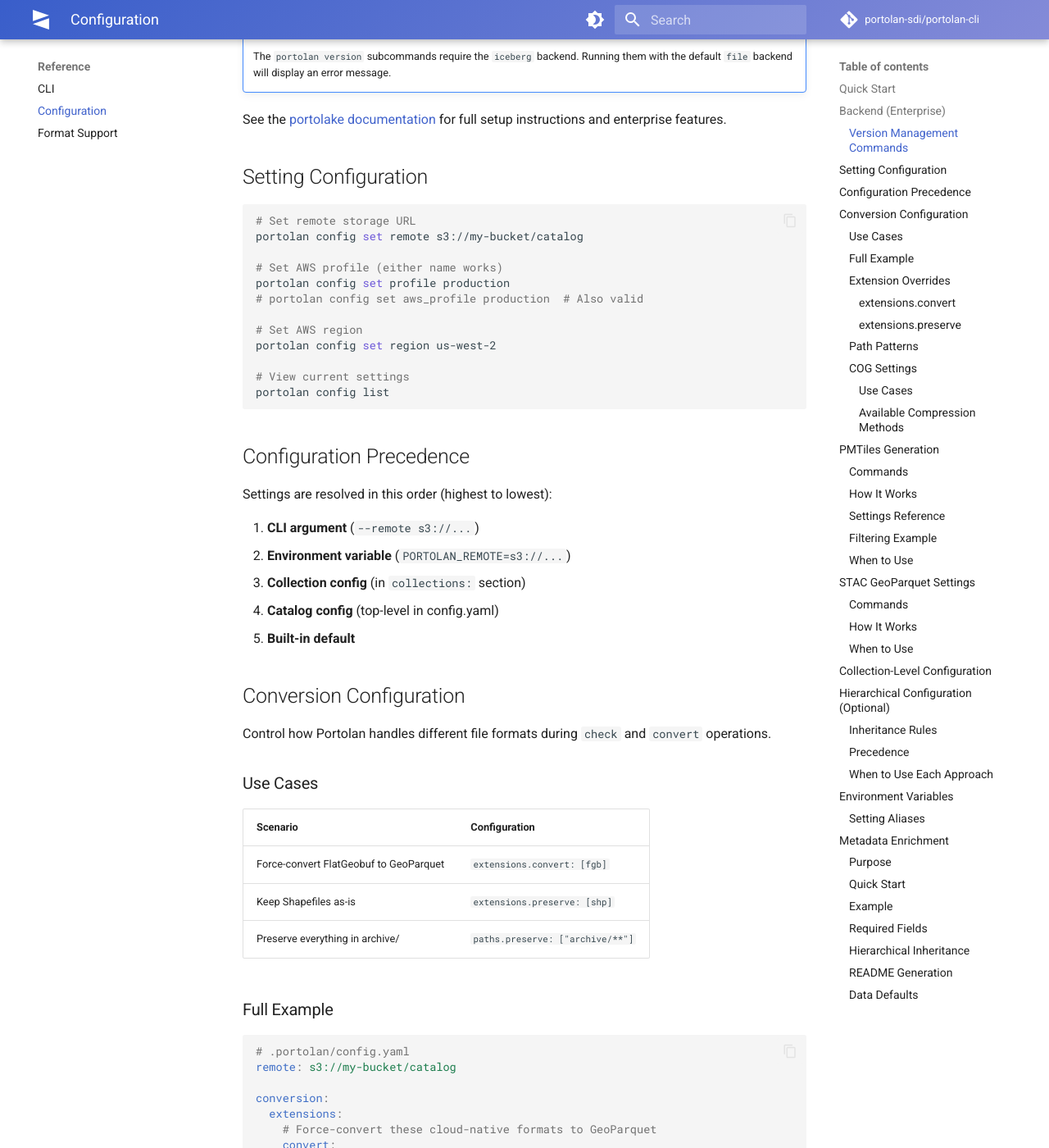
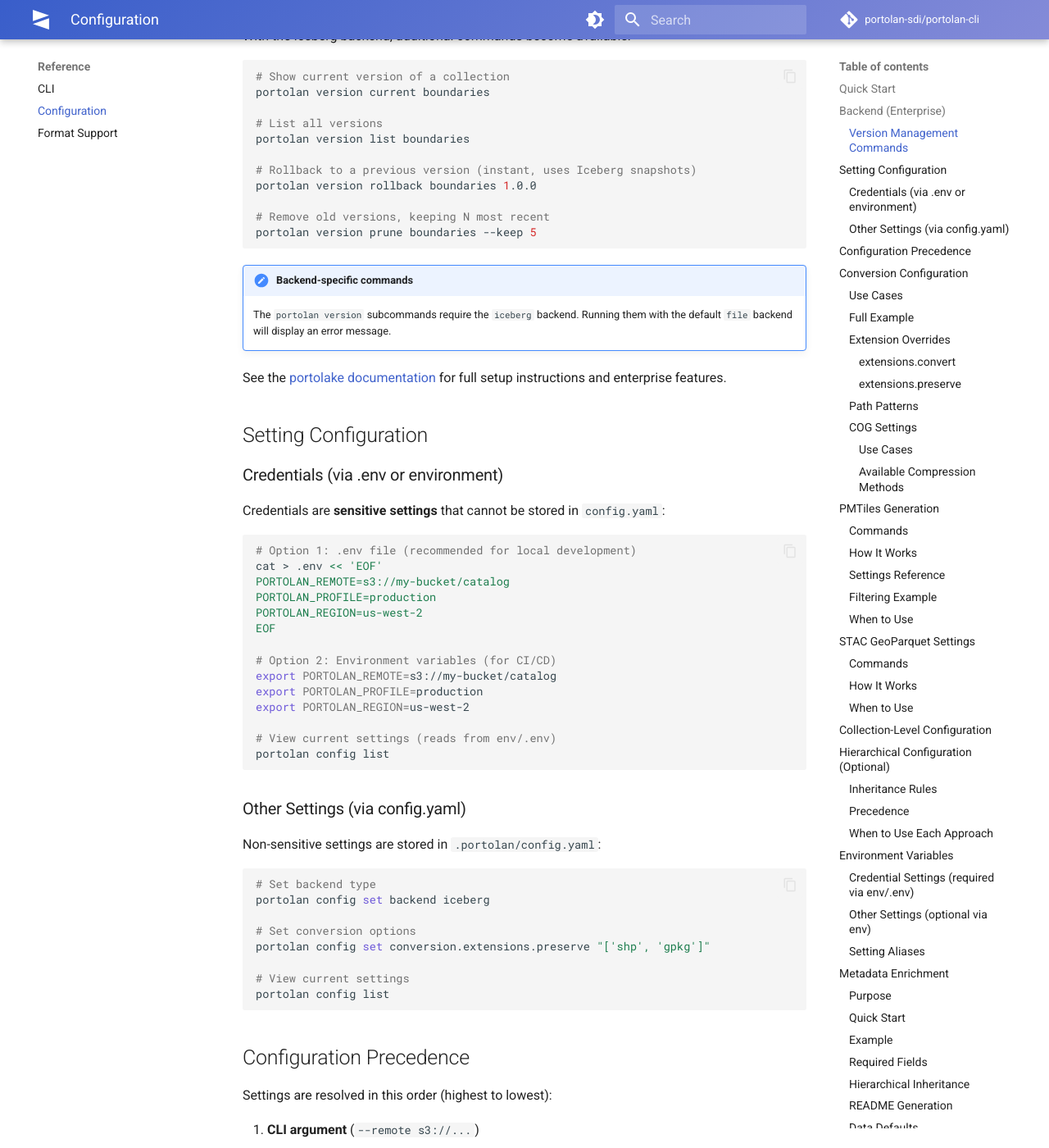
Before and after one commit to portolan-sdi/portolan-cli, an MkDocs documentation site: the page built from docs/reference/configuration.md, in a window 1280 px wide and 1400 px high, scrolled down 1260 px. Shown: the whole window at 82% size. Built offline with MkDocs 1.6.1 and Material for MkDocs 9.7.7, drawn with Linux system fonts in a browser that asks for light colours; comment, search, counter and statistics services are not loaded; some of the changed text lies outside the part shown.

Commit message:
fix(config): move credentials to env vars to prevent accidental exposure (Issue #356)
Credentials (remote, profile, region) can no longer be stored in
.portolan/config.yaml, which gets pushed to remote storage. These
"sensitive settings" must now use PORTOLAN_* env vars or .env files.

Changes:
- Add SENSITIVE_SETTINGS constant blocking remote/profile/region in set_setting()
- Add load_dotenv_from_catalog() to load .env from catalog root at CLI startup
- Add .env patterns to DEFAULT_IGNORED_FILES and _ALWAYS_IGNORED
- Update sourcecoop skill docs and configuration.md to use .env pattern
- Add python-dotenv dependency

Co-Authored-By: Claude Opus 4.5 <noreply@anthropic.com>

````diff
--- a/docs/reference/configuration.md
+++ b/docs/reference/configuration.md
@@ -1,15 +1,26 @@
 # Configuration
 
-Portolan stores configuration in `.portolan/config.yaml` within your catalog directory.
+Portolan uses two configuration mechanisms:
+
+- **`.portolan/config.yaml`** — Non-sensitive settings (conversion, PMTiles, backend)
+- **`.env` file or environment variables** — Credentials (remote, profile, region)
 
 ## Quick Start
 
-```yaml
-# .portolan/config.yaml
-remote: s3://my-bucket/catalog
-profile: production    # AWS profile (alias: aws_profile)
-region: us-west-2      # AWS region for S3
+```bash
+# Create .env file in catalog root (never pushed to remote)
+cat > .env << 'EOF'
+PORTOLAN_REMOTE=s3://my-bucket/catalog
+PORTOLAN_PROFILE=production
+PORTOLAN_REGION=us-west-2
+EOF
+
+# Verify configuration
+portolan config list
 ```
+
+!!! warning "Security"
+    Credentials (`remote`, `profile`, `region`) cannot be stored in `config.yaml` because that file gets pushed to remote storage. Use environment variables or a `.env` file in your catalog root instead. The `.env` file is automatically ignored and never uploaded.
 
 ## Backend (Enterprise)
 
@@ -58,16 +69,37 @@ See the [portolake documentation](https://github.com/portolan-sdi/portolake) for
 
 ## Setting Configuration
 
+### Credentials (via .env or environment)
+
+Credentials are **sensitive settings** that cannot be stored in `config.yaml`:
+
 ```bash
-# Set remote storage URL
-portolan config set remote s3://my-bucket/catalog
+# Option 1: .env file (recommended for local development)
+cat > .env << 'EOF'
+PORTOLAN_REMOTE=s3://my-bucket/catalog
+PORTOLAN_PROFILE=production
+PORTOLAN_REGION=us-west-2
+EOF
 
-# Set AWS profile (either name works)
-portolan config set profile production
-# portolan config set aws_profile production  # Also valid
+# Option 2: Environment variables (for CI/CD)
+export PORTOLAN_REMOTE=s3://my-bucket/catalog
+export PORTOLAN_PROFILE=production
+export PORTOLAN_REGION=us-west-2
 
-# Set AWS region
-portolan config set region us-west-2
+# View current settings (reads from env/.env)
+portolan config list
+```
+
+### Other Settings (via config.yaml)
+
+Non-sensitive settings are stored in `.portolan/config.yaml`:
+
+```bash
+# Set backend type
+portolan config set backend iceberg
+
+# Set conversion options
+portolan config set conversion.extensions.preserve "['shp', 'gpkg']"
 
 # View current settings
 portolan config list
@@ -99,7 +131,7 @@ Control how Portolan handles different file formats during `check` and `convert`
 
 ```yaml
 # .portolan/config.yaml
-remote: s3://my-bucket/catalog
+# Note: remote/profile/region go in .env, not here
 
 conversion:
   extensions:
@@ -341,12 +373,10 @@ Override settings for specific collections using the `collections:` section:
 
 ```yaml
 # .portolan/config.yaml
-remote: s3://default-bucket/catalog
+# Note: collection-level credential overrides go in .env
+# PORTOLAN_REMOTE and PORTOLAN_PROFILE are catalog-wide
 
 collections:
-  public-data:
-    remote: s3://public-bucket/data
-
   analytics:
     conversion:
       extensions:
@@ -391,13 +421,16 @@ Settings are inherited from parent levels. Child values override parent values:
 
 ```yaml
 # catalog/.portolan/config.yaml
-aws_profile: default
-remote: s3://catalog/
+backend: file
+pmtiles.enabled: true
 
 # catalog/demographics/.portolan/config.yaml
-remote: s3://demographics/  # Overrides parent
-# aws_profile inherited from catalog
+pmtiles.enabled: false  # Overrides parent (no PMTiles for this collection)
+# backend inherited from catalog
 ```
+
+!!! note "Credentials are catalog-wide"
+    Credential settings (`remote`, `profile`, `region`) are set via `.env` at catalog root and apply to all collections. Per-collection credential overrides are not supported.
 
 ### Precedence
 
@@ -419,16 +452,27 @@ Most users should start with `collections:` and only add per-collection `.portol
 
 ## Environment Variables
 
-All settings can be set via environment variables with the `PORTOLAN_` prefix:
+### Credential Settings (required via env/.env)
+
+These sensitive settings **must** use environment variables or `.env` files—they cannot be stored in `config.yaml`:
 
 | Setting | Environment Variable | Notes |
 |---------|---------------------|-------|
-| `remote` | `PORTOLAN_REMOTE` | |
-| `aws_profile` | `PORTOLAN_AWS_PROFILE` | |
+| `remote` | `PORTOLAN_REMOTE` | S3/GCS/Azure URL |
+| `aws_profile` | `PORTOLAN_AWS_PROFILE` | AWS credential profile |
 | `profile` | `PORTOLAN_PROFILE` | Alias for `aws_profile` |
 | `region` | `PORTOLAN_REGION` | AWS region for S3 |
 
-Environment variables override config file settings but are overridden by CLI arguments.
+### Other Settings (optional via env)
+
+Non-sensitive settings can also be set via environment variables, which override `config.yaml`:
+
+| Setting | Environment Variable |
+|---------|---------------------|
+| `backend` | `PORTOLAN_BACKEND` |
+| `pmtiles.enabled` | `PORTOLAN_PMTILES_ENABLED` |
+
+**Precedence:** CLI arguments > Environment variables > config.yaml > Defaults
 
 ### Setting Aliases
 
@@ -440,7 +484,7 @@ Some settings have aliases for convenience:
 
 Both names work interchangeably in config files and environment variables.
 
-<!-- freshness: last-verified: 2026-04-07 -->
+<!-- freshness: last-verified: 2026-04-23 -->
 ## Metadata Enrichment
 
 In addition to `config.yaml`, Portolan supports `.portolan/metadata.yaml` for human-enrichable metadata that supplements STAC.
--- a/pyproject.toml
+++ b/pyproject.toml
@@ -31,6 +31,7 @@ dependencies = [
     "geoparquet-io @ git+https://github.com/geoparquet/geoparquet-io.git@main",  # git: layer param support
     "httpx>=0.27.0",  # HTTP client for ArcGIS REST API discovery
     "obstore>=0.8.2",  # Cloud object storage (S3, GCS, Azure) via Rust bindings
+    "python-dotenv>=1.0.0",  # Load .env files for credentials (ADR-0024, Issue #356)
     "pyarrow>=12.0.0,<25.0.0",  # v22+ has ABI incompatibility with abseil on some systems
     "pyproj>=3.0.0",  # CRS transformations (transitive via rasterio, but we import directly)
     "pystac>=1.10.0",  # STAC catalog/collection/item creation
````
Also changed, not shown: portolan_cli/skills/sourcecoop.md (+23 -10 lines), 7 other files.
